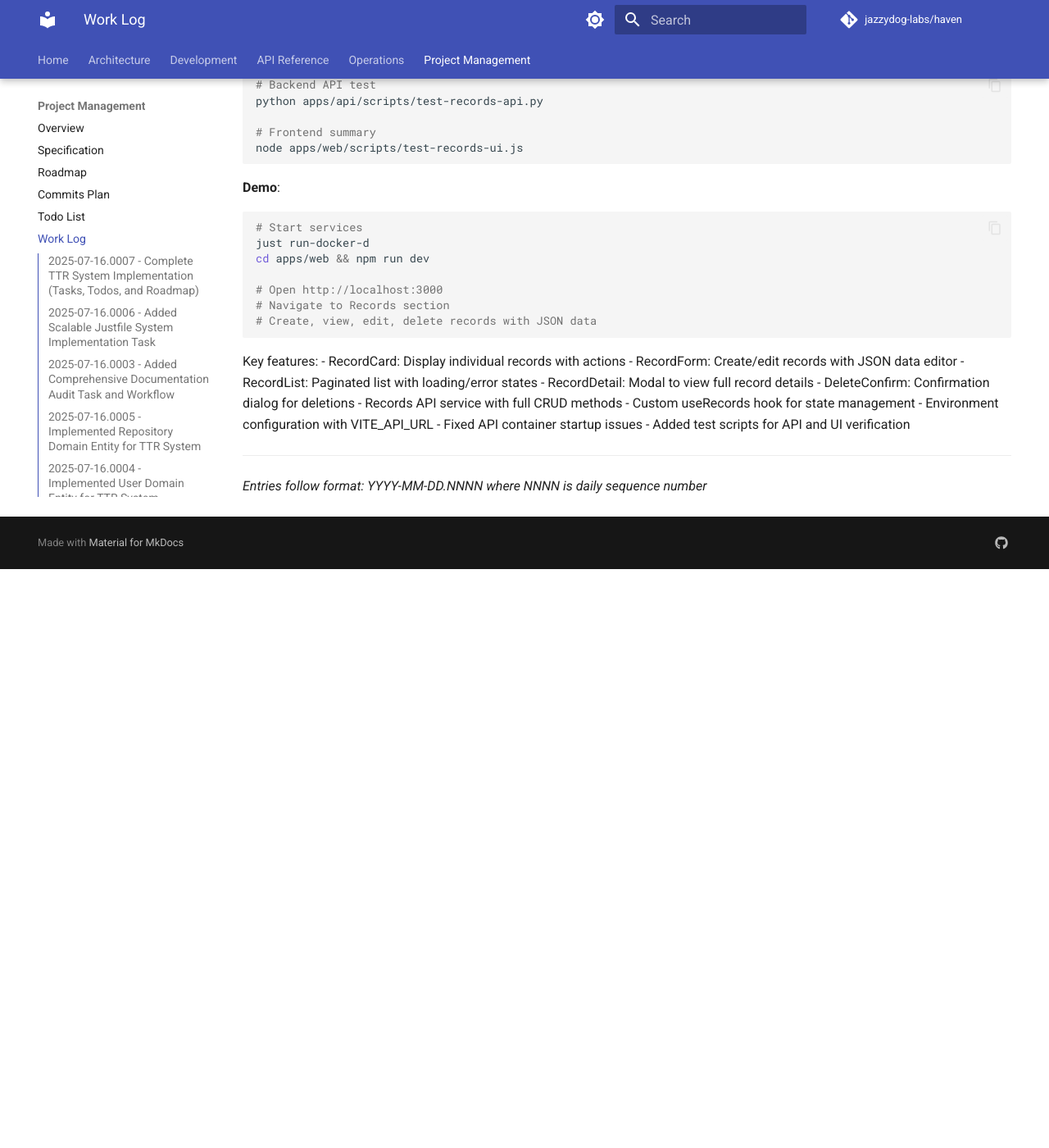
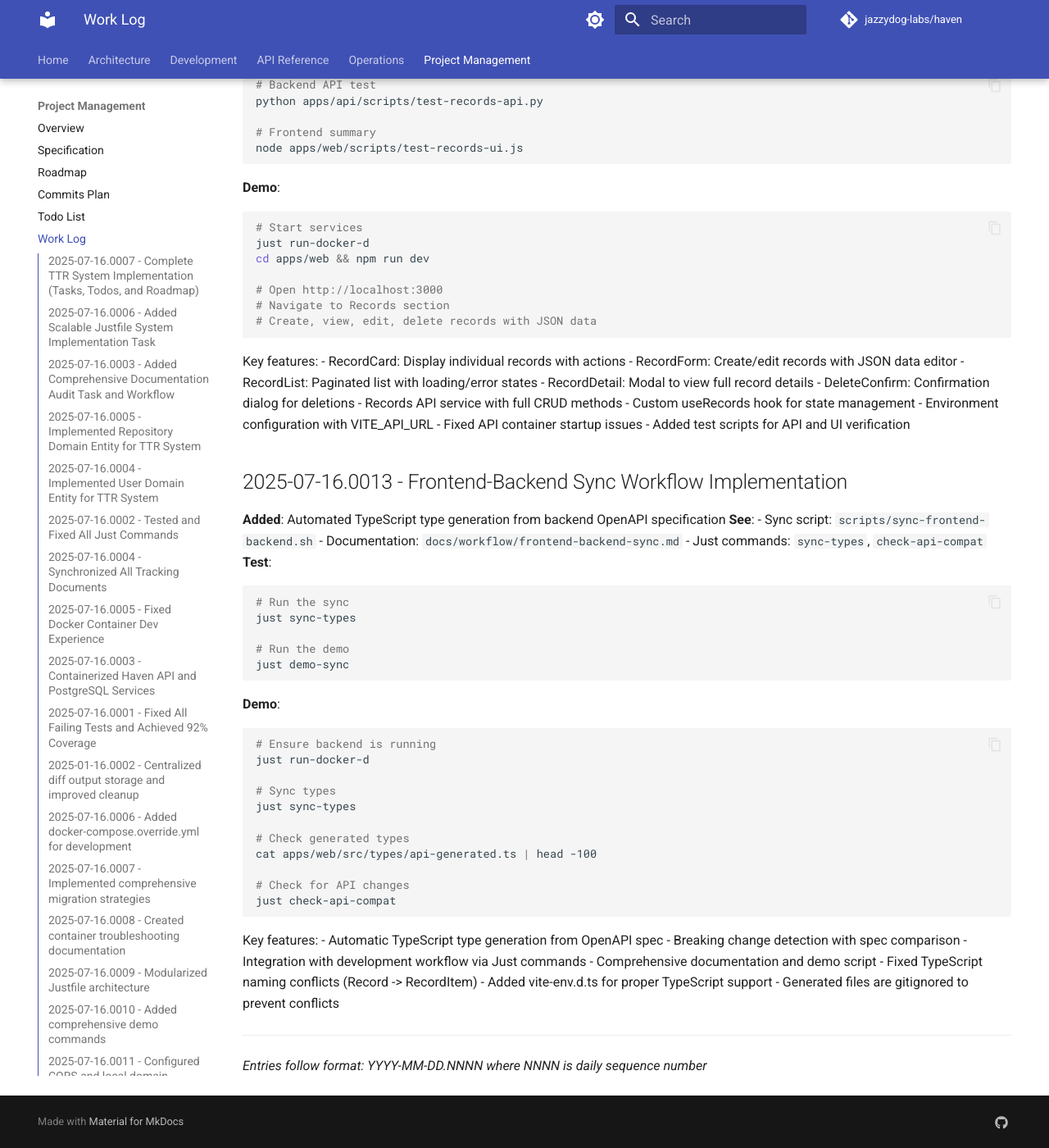
Before and after one commit to jazzydog-labs/haven, an MkDocs documentation site: the page built from docs/project-management/work-log.md, in a window 1280 px wide and 1400 px high, scrolled down 9219 px. Shown: the whole window at 82% size. Built offline with MkDocs 1.6.1 and Material for MkDocs 9.7.7, drawn with Linux system fonts in a browser that asks for light colours; comment, search, counter and statistics services are not loaded; the version menu is left out; before the commit the page ends 9913 px from its top, so only the background shows below that.

````diff
--- a/docs/project-management/work-log.md
+++ b/docs/project-management/work-log.md
@@ -508,6 +508,44 @@ Key features:
 - Fixed API container startup issues
 - Added test scripts for API and UI verification
 
+## 2025-07-16.0013 - Frontend-Backend Sync Workflow Implementation
+**Added**: Automated TypeScript type generation from backend OpenAPI specification
+**See**:
+- Sync script: `scripts/sync-frontend-backend.sh`
+- Documentation: `docs/workflow/frontend-backend-sync.md`
+- Just commands: `sync-types`, `check-api-compat`
+**Test**:
+```bash
+# Run the sync
+just sync-types
+
+# Run the demo
+just demo-sync
+```
+**Demo**:
+```bash
+# Ensure backend is running
+just run-docker-d
+
+# Sync types
+just sync-types
+
+# Check generated types
+cat apps/web/src/types/api-generated.ts | head -100
+
+# Check for API changes
+just check-api-compat
+```
+
+Key features:
+- Automatic TypeScript type generation from OpenAPI spec
+- Breaking change detection with spec comparison
+- Integration with development workflow via Just commands
+- Comprehensive documentation and demo script
+- Fixed TypeScript naming conflicts (Record -> RecordItem)
+- Added vite-env.d.ts for proper TypeScript support
+- Generated files are gitignored to prevent conflicts
+
 ---
 
 *Entries follow format: YYYY-MM-DD.NNNN where NNNN is daily sequence number*
````
Also changed, not shown: docs/development/https-setup.md (added, +284 -0 lines), docs/project-management/tasks/closed/frontend-backend-sync-workflow.md (renamed from docs/project-management/tasks/open/frontend-backend-sync-workflow.md), 7 other files.
